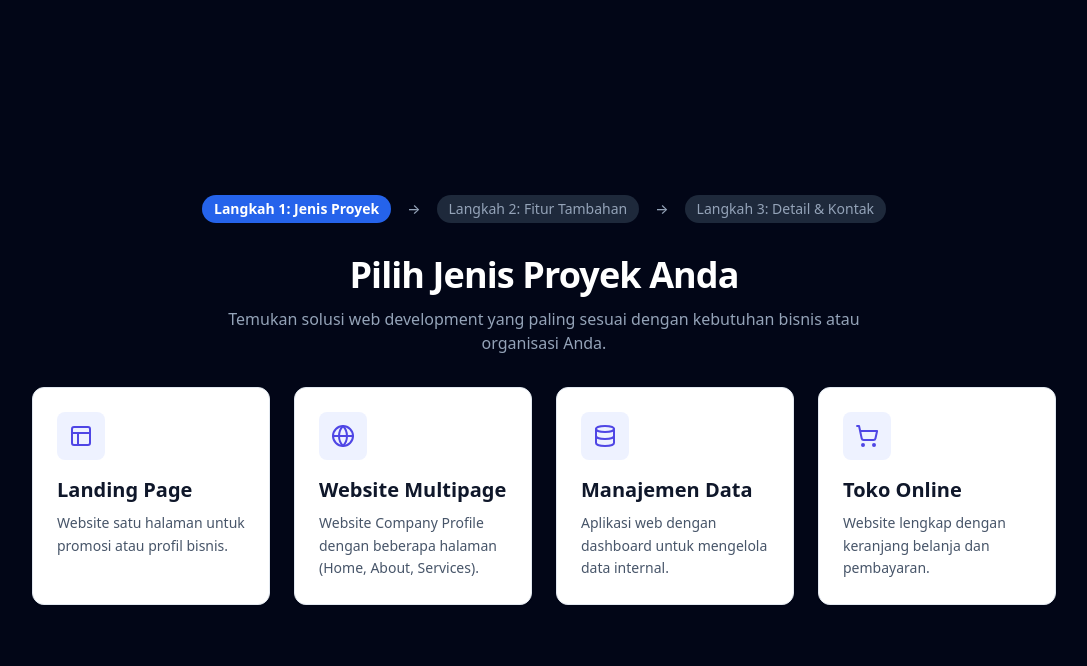
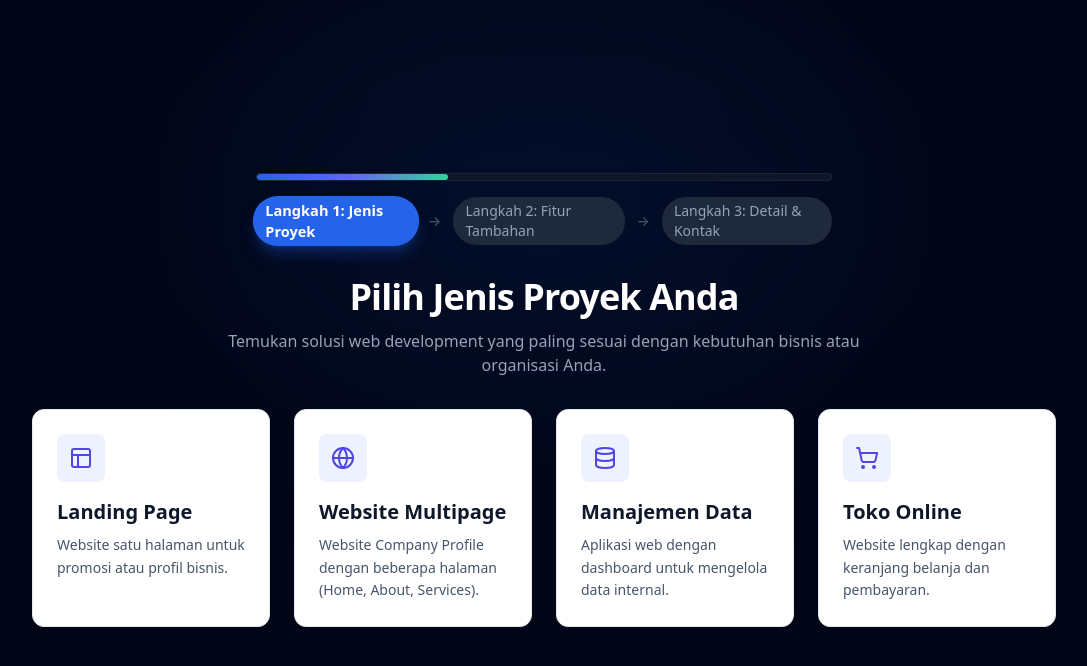
Before and after one commit to indrabaydhowi/client-onboarding-discovery-form, a Next.js app: page / in a window 1280 px wide. Shown: the top 666 px of the page, without its empty margins (96-1183 px from the left). Built offline with nearby package versions, Linux system fonts and the light colour scheme.

Commit message:
feat(ux): implement butter-smooth step transitions and micro-interactions using framer-motion

```diff
--- a/package.json
+++ b/package.json
@@ -9,6 +9,7 @@
     "lint": "next lint"
   },
   "dependencies": {
+    "framer-motion": "^12.43.0",
     "lucide-react": "^0.344.0",
     "next": "^14.2.35",
     "react": "^18.2.0",
--- a/src/app/page.tsx
+++ b/src/app/page.tsx
@@ -5,10 +5,11 @@ import ProjectCard from '@/components/ui/ProjectCard';
 import FeatureCard from '@/components/ui/FeatureCard';
 import { useFormContext } from '@/context/FormContext';
 import { CheckCircle2, Sparkles, MessageCircle } from 'lucide-react';
+import { motion, AnimatePresence } from 'framer-motion';
 
 /**
  * HomePage Component
- * Menampilkan form multi-step untuk onboarding & project discovery.
+ * Menampilkan form multi-step untuk onboarding & project discovery dengan animasi Framer Motion.
  */
 export default function HomePage() {
   const {
@@ -26,7 +27,6 @@ export default function HomePage() {
     setContact,
     isSubmitted,
     setIsSubmitted,
-    resetForm,
   } = useFormContext();
 
   const filteredFeatures = additionalFeatures.filter(
@@ -79,33 +79,91 @@ export default function HomePage() {
   };
 
   return (
-    <main className="min-h-screen bg-slate-950 text-slate-50 py-12 px-4 sm:px-6 lg:px-8 flex flex-col items-center justify-center">
-      <div className="max-w-5xl w-full space-y-8">
+    <main className="min-h-screen bg-slate-950 text-slate-50 py-12 px-4 sm:px-6 lg:px-8 flex flex-col items-center justify-center relative overflow-hidden">
 
-        {/* Step Indicator (Shows when not submitted) */}
+      {/* Background Decorative Glow */}
+      <div className="absolute top-1/4 left-1/2 -translate-x-1/2 -translate-y-1/2 w-[600px] h-[300px] bg-blue-600/10 blur-[120px] rounded-full pointer-events-none" />
+
+      <div className="max-w-5xl w-full space-y-8 relative z-10">
+
+        {/* Dynamic Progress Indicator & Step Badges */}
         {!isSubmitted && (
-          <div className="flex items-center justify-center space-x-2 sm:space-x-4 text-xs sm:text-sm font-medium text-slate-400">
-            <span className={`px-3 py-1 rounded-full transition-colors ${step === 1 ? "bg-blue-600 text-white font-semibold" : "bg-slate-800 text-slate-400"}`}>
+          <div className="space-y-4 max-w-xl mx-auto">
+            {/* Animated Progress Bar */}
+            <div className="w-full bg-slate-900 h-2 rounded-full overflow-hidden border border-slate-800/80 shadow-inner">
+              <motion.div
+                className="h-full bg-gradient-to-r from-blue-600 via-indigo-500 to-emerald-400 rounded-full"
+                initial={{ width: "33.33%" }}
+                animate={{
+                  width: step === 1 ? "33.33%" : step === 2 ? "66.66%" : "100%",
+                }}
+                transition={{ duration: 0.4, ease: [0.22, 1, 0.36, 1] }}
+              />
+            </div>
+
+            {/* Step Badges */}
+            <div className="flex items-center justify-center space-x-2 sm:space-x-3 text-xs sm:text-sm font-medium text-slate-400">
+              <motion.span
+                animate={{ scale: step === 1 ? 1.04 : 1 }}
+                className={`px-3 py-1 rounded-full transition-colors duration-300 ${
+                  step === 1
+                    ? "bg-blue-600 text-white font-semibold shadow-lg shadow-blue-600/30"
+                    : step > 1
+                    ? "bg-blue-950/60 text-blue-400 border border-blue-800/50"
+                    : "bg-slate-800 text-slate-400"
+                }`}
+              >
                 Langkah 1: Jenis Proyek
-            </span>
-            <span>&rarr;</span>
-            <span className={`px-3 py-1 rounded-full transition-colors ${step === 2 ? "bg-blue-600 text-white font-semibold" : "bg-slate-800 text-slate-400"}`}>
+              </motion.span>
+              <span className="text-slate-600">&rarr;</span>
+              <motion.span
+                animate={{ scale: step === 2 ? 1.04 : 1 }}
+                className={`px-3 py-1 rounded-full transition-colors duration-300 ${
+                  step === 2
+                    ? "bg-blue-600 text-white font-semibold shadow-lg shadow-blue-600/30"
+                    : step > 2
+                    ? "bg-blue-950/60 text-blue-400 border border-blue-800/50"
+                    : "bg-slate-800 text-slate-400"
+                }`}
+              >
                 Langkah 2: Fitur Tambahan
-            </span>
-            <span>&rarr;</span>
-            <span className={`px-3 py-1 rounded-full transition-colors ${step === 3 ? "bg-blue-600 text-white font-semibold" : "bg-slate-800 text-slate-400"}`}>
+              </motion.span>
+              <span className="text-slate-600">&rarr;</span>
+              <motion.span
+                animate={{ scale: step === 3 ? 1.04 : 1 }}
+                className={`px-3 py-1 rounded-full transition-colors duration-300 ${
+                  step === 3
+                    ? "bg-blue-600 text-white font-semibold shadow-lg shadow-blue-600/30"
+                    : "bg-slate-800 text-slate-400"
+                }`}
+              >
                 Langkah 3: Detail & Kontak
-            </span>
+              </motion.span>
+            </div>
           </div>
         )}
 
+        {/* Animated Container for Smooth Step Transitions */}
+        <AnimatePresence mode="wait">
           {/* SUCCESS CONFIRMATION SCREEN */}
           {isSubmitted ? (
-          <div className="space-y-8 max-w-2xl mx-auto text-center py-4">
+            <motion.div
+              key="success-screen"
+              initial={{ opacity: 0, y: 15, scale: 0.98 }}
+              animate={{ opacity: 1, y: 0, scale: 1 }}
+              exit={{ opacity: 0, y: -15, scale: 0.98 }}
+              transition={{ duration: 0.35, ease: [0.22, 1, 0.36, 1] }}
+              className="space-y-8 max-w-2xl mx-auto text-center py-4"
+            >
               <div className="flex flex-col items-center justify-center space-y-4">
-              <div className="p-4 bg-emerald-500/10 text-emerald-400 rounded-full border border-emerald-500/20 shadow-lg shadow-emerald-500/10">
+                <motion.div
+                  initial={{ scale: 0 }}
+                  animate={{ scale: 1 }}
+                  transition={{ type: "spring", stiffness: 300, damping: 20, delay: 0.1 }}
+                  className="p-4 bg-emerald-500/10 text-emerald-400 rounded-full border border-emerald-500/20 shadow-lg shadow-emerald-500/10"
+                >
                   <CheckCircle2 className="w-14 h-14" />
-              </div>
+                </motion.div>
                 <h1 className="text-3xl sm:text-4xl font-extrabold text-white tracking-tight">
                   Permintaan Proyek Berhasil Dikirim!
                 </h1>
@@ -175,20 +233,27 @@ export default function HomePage() {
 
               {/* WhatsApp Consultation Action Button */}
               <div className="pt-2 flex justify-center">
-              <button
+                <motion.button
                   type="button"
+                  whileHover={{ scale: 1.03 }}
+                  whileTap={{ scale: 0.97 }}
                   onClick={handleWhatsAppClick}
-                className="px-6 py-3.5 rounded-xl font-semibold bg-emerald-600 hover:bg-emerald-500 text-white shadow-lg shadow-emerald-600/20 transition-all duration-200 flex items-center gap-2.5 text-sm hover:scale-[1.02] cursor-pointer"
+                  className="px-6 py-3.5 rounded-xl font-semibold bg-emerald-600 hover:bg-emerald-500 text-white shadow-lg shadow-emerald-600/20 transition-colors duration-200 flex items-center gap-2.5 text-sm cursor-pointer"
                 >
                   <MessageCircle className="w-5 h-5" /> Konsultasi Langsung via WhatsApp
-              </button>
+                </motion.button>
               </div>
-          </div>
-        ) : (
-          <>
-            {/* STEP 1: Pilih Jenis Proyek */}
-            {step === 1 && (
-              <div className="space-y-8">
+            </motion.div>
+          ) : step === 1 ? (
+            /* STEP 1: Pilih Jenis Proyek */
+            <motion.div
+              key="step-1"
+              initial={{ opacity: 0, y: 15, scale: 0.98 }}
+              animate={{ opacity: 1, y: 0, scale: 1 }}
+              exit={{ opacity: 0, y: -15, scale: 0.98 }}
+              transition={{ duration: 0.35, ease: [0.22, 1, 0.36, 1] }}
+              className="space-y-8"
+            >
               <div className="text-center space-y-3">
                 <h1 className="text-3xl sm:text-4xl font-extrabold tracking-tight text-white">
                   Pilih Jenis Proyek Anda
@@ -215,12 +280,17 @@ export default function HomePage() {
                   />
                 ))}
               </div>
-              </div>
-            )}
-
-            {/* STEP 2: Pilih Fitur Tambahan */}
-            {step === 2 && (
-              <div className="space-y-8">
+            </motion.div>
+          ) : step === 2 ? (
+            /* STEP 2: Pilih Fitur Tambahan */
+            <motion.div
+              key="step-2"
+              initial={{ opacity: 0, y: 15, scale: 0.98 }}
+              animate={{ opacity: 1, y: 0, scale: 1 }}
+              exit={{ opacity: 0, y: -15, scale: 0.98 }}
+              transition={{ duration: 0.35, ease: [0.22, 1, 0.36, 1] }}
+              className="space-y-8"
+            >
               <div className="text-center space-y-3">
                 <h1 className="text-3xl sm:text-4xl font-extrabold tracking-tight text-white">
                   Pilih Fitur Tambahan
@@ -251,27 +321,36 @@ export default function HomePage() {
               </div>
 
               <div className="flex justify-between items-center pt-4">
-                  <button
+                <motion.button
                   type="button"
+                  whileHover={{ scale: 1.02 }}
+                  whileTap={{ scale: 0.98 }}
                   onClick={() => setStep(1)}
-                    className="px-6 py-3 rounded-lg font-semibold bg-slate-800 hover:bg-slate-700 text-slate-200 border border-slate-700 transition-all duration-200 cursor-pointer"
+                  className="px-6 py-3 rounded-lg font-semibold bg-slate-800 hover:bg-slate-700 text-slate-200 border border-slate-700 transition-colors duration-200 cursor-pointer"
                 >
                   &larr; Kembali
-                  </button>
-                  <button
+                </motion.button>
+                <motion.button
                   type="button"
+                  whileHover={{ scale: 1.02 }}
+                  whileTap={{ scale: 0.98 }}
                   onClick={() => setStep(3)}
-                    className="px-6 py-3 rounded-lg font-semibold bg-blue-600 hover:bg-blue-700 text-white shadow-lg transition-all duration-200 cursor-pointer"
+                  className="px-6 py-3 rounded-lg font-semibold bg-blue-600 hover:bg-blue-700 text-white shadow-lg transition-colors duration-200 cursor-pointer"
                 >
                   Lanjutkan &rarr;
-                  </button>
+                </motion.button>
               </div>
-              </div>
-            )}
-
-            {/* STEP 3: Closing & Lead Capture */}
-            {step === 3 && (
-              <form onSubmit={handleSubmit} className="space-y-8 bg-slate-900/60 p-6 sm:p-8 rounded-2xl border border-slate-800">
+            </motion.div>
+          ) : (
+            /* STEP 3: Closing & Lead Capture */
+            <motion.div
+              key="step-3"
+              initial={{ opacity: 0, y: 15, scale: 0.98 }}
+              animate={{ opacity: 1, y: 0, scale: 1 }}
+              exit={{ opacity: 0, y: -15, scale: 0.98 }}
+              transition={{ duration: 0.35, ease: [0.22, 1, 0.36, 1] }}
+            >
+              <form onSubmit={handleSubmit} className="space-y-8 bg-slate-900/60 p-6 sm:p-8 rounded-2xl border border-slate-800 backdrop-blur-sm">
                 <div className="text-center space-y-3">
                   <h1 className="text-3xl sm:text-4xl font-extrabold tracking-tight text-white">
                     Estimasi Waktu & Data Kontak
@@ -302,18 +381,20 @@ export default function HomePage() {
                       { id: "normal", label: "Normal (2-4 Minggu)" },
                       { id: "asap", label: "Butuh Cepat / ASAP" },
                     ].map((item) => (
-                      <button
+                      <motion.button
                         key={item.id}
                         type="button"
+                        whileHover={{ scale: 1.02 }}
+                        whileTap={{ scale: 0.98 }}
                         onClick={() => setTimeline(item.id)}
-                        className={`p-4 rounded-xl border text-sm font-medium transition-all text-center cursor-pointer ${
+                        className={`p-4 rounded-xl border text-sm font-medium transition-colors text-center cursor-pointer ${
                           timeline === item.id
                             ? "border-blue-500 bg-blue-900/30 text-white ring-2 ring-blue-500/50"
                             : "border-slate-800 bg-slate-900 text-slate-300 hover:border-slate-700 hover:bg-slate-800"
                         }`}
                       >
                         {item.label}
-                      </button>
+                      </motion.button>
                     ))}
                   </div>
                 </div>
@@ -349,29 +430,33 @@ export default function HomePage() {
 
                 {/* Tombol Final (Call to Action) */}
                 <div className="flex flex-col sm:flex-row justify-between items-center gap-4 pt-4 border-t border-slate-800">
-                  <button
+                  <motion.button
                     type="button"
+                    whileHover={{ scale: 1.02 }}
+                    whileTap={{ scale: 0.98 }}
                     onClick={() => setStep(2)}
-                    className="w-full sm:w-auto px-6 py-3.5 rounded-xl font-semibold bg-slate-800 hover:bg-slate-700 text-slate-200 border border-slate-700 transition-all duration-200 cursor-pointer text-center"
+                    className="w-full sm:w-auto px-6 py-3.5 rounded-xl font-semibold bg-slate-800 hover:bg-slate-700 text-slate-200 border border-slate-700 transition-colors duration-200 cursor-pointer text-center"
                   >
                     &larr; Kembali
-                  </button>
-                  <button
+                  </motion.button>
+                  <motion.button
                     type="submit"
+                    whileHover={name.trim() && contact.trim() ? { scale: 1.02 } : {}}
+                    whileTap={name.trim() && contact.trim() ? { scale: 0.98 } : {}}
                     disabled={!name.trim() || !contact.trim()}
                     className={`w-full sm:w-auto px-8 py-3.5 rounded-xl font-bold transition-all duration-200 text-center ${
                       name.trim() && contact.trim()
-                        ? "bg-gradient-to-r from-blue-600 to-indigo-600 hover:from-blue-500 hover:to-indigo-500 text-white shadow-lg shadow-blue-600/30 cursor-pointer hover:scale-[1.02]"
+                        ? "bg-gradient-to-r from-blue-600 to-indigo-600 hover:from-blue-500 hover:to-indigo-500 text-white shadow-lg shadow-blue-600/30 cursor-pointer"
                         : "bg-slate-800 text-slate-500 cursor-not-allowed border border-slate-700"
                     }`}
                   >
                     Kirim Permintaan Estimasi 🚀
-                  </button>
+                  </motion.button>
                 </div>
               </form>
+            </motion.div>
           )}
-          </>
-        )}
+        </AnimatePresence>
 
       </div>
     </main>
```
Also changed, not shown: src/components/ui/FeatureCard.tsx (+13 -7 lines), src/components/ui/ProjectCard.tsx (+13 -8 lines), 1 other file (tests, documents, lock files or other folders). Lines whose indentation alone changed are shown as unchanged.
